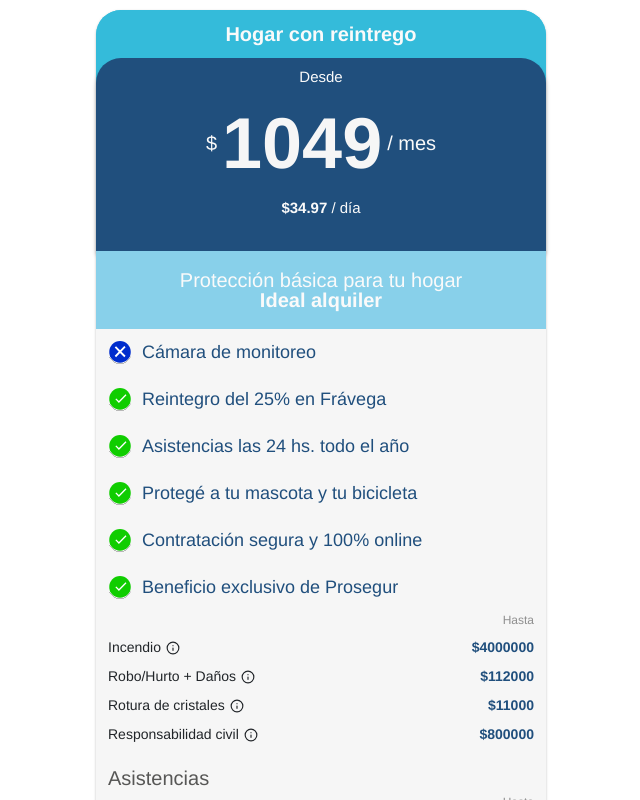
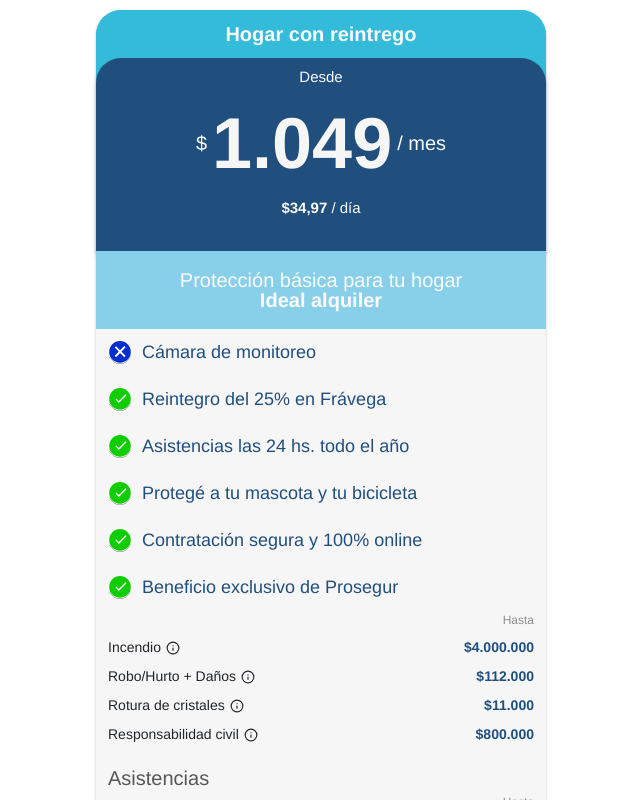
Before and after one commit to andresGarcia90/cotizador-hs, a React (Create React App) app: page / in a window 1280 px wide. Both pictures are taken after a click on the button "¿Qué me cubre?". Shown: the top 800 px of the page, without its empty margins (319-959 px from the left). Built offline with nearby package versions, Linux system fonts and the light colour scheme.

Commit message:
Adding Utils

```diff
--- a/src/components/MainCard/MainCard.js
+++ b/src/components/MainCard/MainCard.js
@@ -6,6 +6,7 @@ import BorderButton from '../UI/BorderButton';
 import MainProperties from './MainProperties';
 import AsistenciaList from './AsistenciaList';
 import CoberturaList from './CoberturaList';
+import formatearNumero from '../../utils/numberUtils';
 
 const MainCard = (props) => {
   const { premio, items, coberturas, asistencias } = props.enlatado;
@@ -29,12 +30,12 @@ const MainCard = (props) => {
           </Col>
           <Col xs="12" className={classes['price-month']}>
             <span>$</span>
-            <span className={classes['price-month-value']}>{premio}</span>
+            <span className={classes['price-month-value']}>{formatearNumero(premio)}</span>
             <span>/ mes</span>
           </Col>
           <Col xs="12">
             <p>
-              <span className="fw-bolder">${premioPerDay}</span> / día
+              <span className="fw-bolder">${formatearNumero(premioPerDay)}</span> / día
             </p>
           </Col>
         </Row>
--- a/src/components/UI/Asistencia.js
+++ b/src/components/UI/Asistencia.js
@@ -1,10 +1,11 @@
 import React from 'react';
 import { Col, Row } from 'react-bootstrap';
 import classes from './Asistencia.module.css';
+import formatearNumero from './../../utils/numberUtils';
 
 const Asistencia = (props) => {
   const { title, price, description } = props;
-  const priceUpdated = price === 0 ? 'SIN TOPE' : `$${price}`;
+  const priceUpdated = price === 0 ? 'SIN TOPE' : `$${formatearNumero(price)}`;
   return (
     <Col xs={12}>
       <Row>
--- a/src/components/UI/Cobertura.js
+++ b/src/components/UI/Cobertura.js
@@ -1,6 +1,7 @@
 import React from 'react';
 import { Col, OverlayTrigger, Row, Tooltip } from 'react-bootstrap';
 import { FiInfo } from 'react-icons/fi';
+import formatearNumero from '../../utils/numberUtils';
 import classes from './Cobertura.module.css';
 
 const Cobertura = (props) => {
@@ -30,7 +31,7 @@ const Cobertura = (props) => {
         </OverlayTrigger>
       </Col>
       <Col xs={4} className={classes['cobertura-item-price']}>
-        ${price}
+        ${formatearNumero(price)}
       </Col>
     </Row>
   );
--- /dev/null
+++ b/src/utils/numberUtils.js
@@ -0,0 +1,8 @@
+const formatearNumero = (numero) => {
+    if(numero > 0) {
+        const numeroFormateado = new Intl.NumberFormat('es-AR').format(numero);
+        return numeroFormateado;
+    }
+    return numero;
+}
+export default formatearNumero;
```
